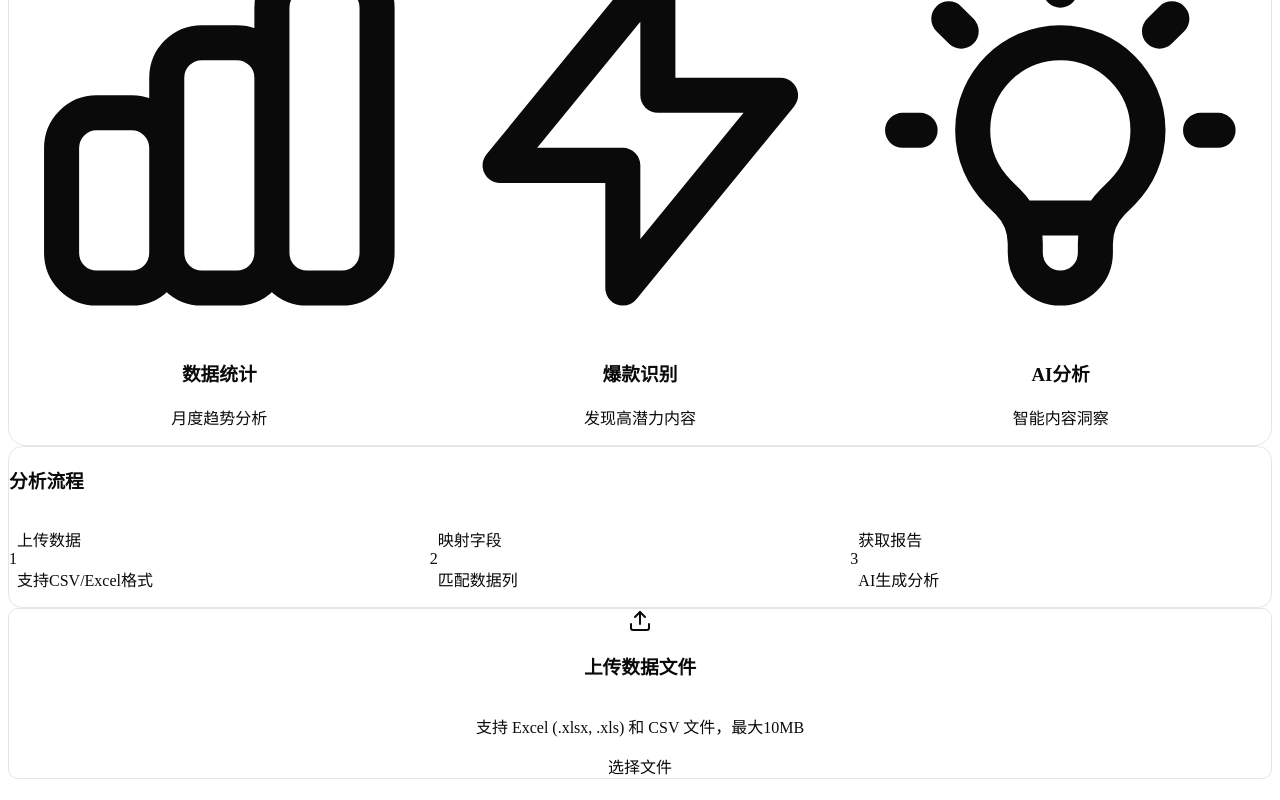
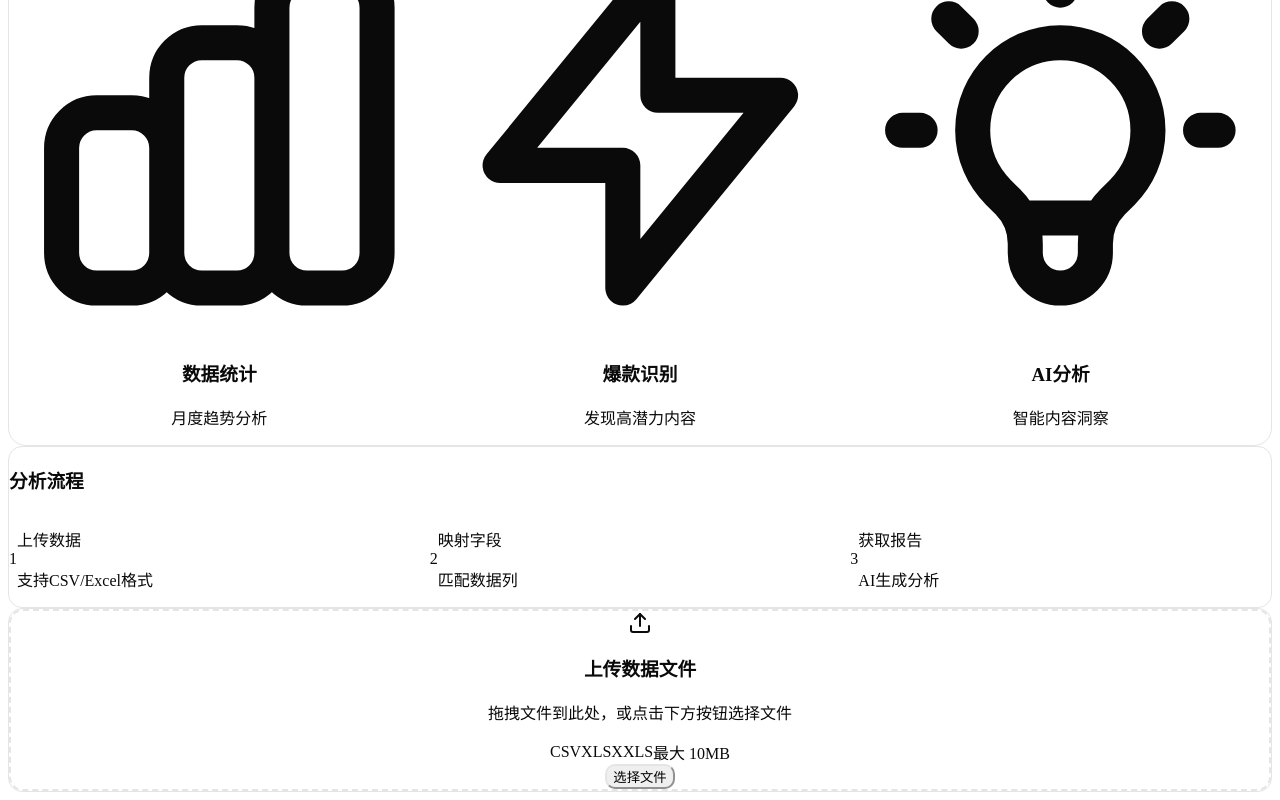
Before and after one commit to Ryan-99/video_analysis, a Next.js app: page / in a window 1280 px wide. Shown: the part 294-1094 px from the top of the page. Built offline with nearby package versions, Linux system fonts and the light colour scheme.

Commit message:
feat: update FileUploader with modern UI and drag-drop

```diff
--- a/src/components/upload/FileUploader.tsx
+++ b/src/components/upload/FileUploader.tsx
@@ -3,12 +3,10 @@
 'use client';
 
 import { useState, useCallback } from 'react';
-import { Button } from '@/components/ui/button';
-import { Card } from '@/components/ui/card';
 import { Upload } from 'lucide-react';
 
 interface FileUploaderProps {
-  onFileUploaded: (fileId: string, fileUrl: string) => void;
+  onFileUploaded: (fileId: string, fileUrl: string, fileName: string) => void;
 }
 
 /**
@@ -18,14 +16,12 @@ interface FileUploaderProps {
 export function FileUploader({ onFileUploaded }: FileUploaderProps) {
   const [uploading, setUploading] = useState(false);
   const [error, setError] = useState<string | null>(null);
+  const [isDragging, setIsDragging] = useState(false);
 
   /**
-   * 处理文件选择
+   * 处理文件上传
    */
-  const handleFileSelect = useCallback(async (e: React.ChangeEvent<HTMLInputElement>) => {
-    const file = e.target.files?.[0];
-    if (!file) return;
-
+  const uploadFile = async (file: File) => {
     setUploading(true);
     setError(null);
 
@@ -46,23 +42,109 @@ export function FileUploader({ onFileUploaded }: FileUploaderProps) {
         throw new Error(result.error.message);
       }
 
-      // 通知父组件上传成功（传递 fileId 和 fileUrl）
-      onFileUploaded(result.data.fileId, result.data.url);
+      // 通知父组件上传成功（传递 fileId, fileUrl 和 fileName）
+      onFileUploaded(result.data.fileId, result.data.url, file.name);
     } catch (err) {
       setError(err instanceof Error ? err.message : '上传失败');
     } finally {
       setUploading(false);
     }
-  }, [onFileUploaded]);
+  };
+
+  /**
+   * 处理文件选择
+   */
+  const handleFileSelect = useCallback(
+    async (e: React.ChangeEvent<HTMLInputElement>) => {
+      const file = e.target.files?.[0];
+      if (!file) return;
+      await uploadFile(file);
+    },
+    [onFileUploaded]
+  );
+
+  /**
+   * 处理拖拽事件
+   */
+  const handleDragOver = (e: React.DragEvent) => {
+    e.preventDefault();
+    setIsDragging(true);
+  };
+
+  const handleDragLeave = (e: React.DragEvent) => {
+    e.preventDefault();
+    setIsDragging(false);
+  };
+
+  const handleDrop = async (e: React.DragEvent) => {
+    e.preventDefault();
+    setIsDragging(false);
+
+    const file = e.dataTransfer.files[0];
+    if (!file) return;
+
+    // 检查文件类型
+    const validTypes = [
+      'application/vnd.openxmlformats-officedocument.spreadsheetml.sheet',
+      'application/vnd.ms-excel',
+      'text/csv',
+    ];
+    const validExtensions = ['.xlsx', '.xls', '.csv'];
+    const fileExtension = '.' + file.name.split('.').pop()?.toLowerCase();
+
+    if (
+      !validTypes.includes(file.type) &&
+      !validExtensions.includes(fileExtension)
+    ) {
+      setError('不支持的文件格式，请上传 Excel 或 CSV 文件');
+      return;
+    }
+
+    await uploadFile(file);
+  };
 
   return (
-    <Card className="p-8">
-      <div className="flex flex-col items-center justify-center gap-4">
-        <Upload className="w-12 h-12 text-gray-400" />
-        <h3 className="text-lg font-semibold">上传数据文件</h3>
+    <div className="bg-white rounded-xl border border-gray-200 p-8">
+      {/* 拖拽上传区域 */}
+      <div
+        onDragOver={handleDragOver}
+        onDragLeave={handleDragLeave}
+        onDrop={handleDrop}
+        className={`border-2 border-dashed rounded-xl p-12 text-center transition-all ${
+          isDragging
+            ? 'border-indigo-500 bg-indigo-50'
+            : 'border-gray-300 hover:border-gray-400'
+        }`}
+      >
+        <div className="flex flex-col items-center gap-4">
+          {/* 图标 */}
+          <div
+            className={`w-16 h-16 rounded-full flex items-center justify-center ${
+              isDragging ? 'bg-indigo-100' : 'bg-gray-100'
+            }`}
+          >
+            <Upload
+              className={`w-8 h-8 ${isDragging ? 'text-indigo-600' : 'text-gray-400'}`}
+            />
+          </div>
+
+          {/* 标题 */}
+          <div>
+            <h3 className="text-lg font-semibold text-gray-900 mb-1">
+              上传数据文件
+            </h3>
             <p className="text-sm text-gray-500">
-          支持 Excel (.xlsx, .xls) 和 CSV 文件，最大10MB
+              拖拽文件到此处，或点击下方按钮选择文件
             </p>
+          </div>
+
+          {/* 支持格式说明 */}
+          <div className="flex items-center gap-3 text-xs text-gray-500">
+            <span className="px-2 py-1 bg-gray-100 rounded">CSV</span>
+            <span className="px-2 py-1 bg-gray-100 rounded">XLSX</span>
+            <span className="px-2 py-1 bg-gray-100 rounded">XLS</span>
+            <span>最大 10MB</span>
+          </div>
 
           {/* 隐藏的文件输入 */}
           <input
@@ -76,16 +158,52 @@ export function FileUploader({ onFileUploaded }: FileUploaderProps) {
 
           {/* 上传按钮 */}
           <label htmlFor="file-upload">
-          <Button disabled={uploading} asChild>
-            <span>{uploading ? '上传中...' : '选择文件'}</span>
-          </Button>
+            <button
+              disabled={uploading}
+              className={`px-6 py-2.5 rounded-lg text-sm font-medium transition-all ${
+                uploading
+                  ? 'bg-gray-300 text-gray-500 cursor-not-allowed'
+                  : 'bg-gradient-to-r from-indigo-500 to-purple-600 text-white hover:from-indigo-600 hover:to-purple-700 shadow-md hover:shadow-lg'
+              }`}
+            >
+              {uploading ? (
+                <span className="flex items-center gap-2">
+                  <svg
+                    className="animate-spin h-4 w-4"
+                    xmlns="http://www.w3.org/2000/svg"
+                    fill="none"
+                    viewBox="0 0 24 24"
+                  >
+                    <circle
+                      className="opacity-25"
+                      cx="12"
+                      cy="12"
+                      r="10"
+                      stroke="currentColor"
+                      strokeWidth="4"
+                    />
+                    <path
+                      className="opacity-75"
+                      fill="currentColor"
+                      d="M4 12a8 8 0 018-8V0C5.373 0 0 5.373 0 12h4zm2 5.291A7.962 7.962 0 014 12H0c0 3.042 1.135 5.824 3 7.938l3-2.647z"
+                    />
+                  </svg>
+                  上传中...
+                </span>
+              ) : (
+                '选择文件'
+              )}
+            </button>
           </label>
 
           {/* 错误提示 */}
           {error && (
-          <p className="text-sm text-red-500">{error}</p>
+            <div className="mt-4 p-3 bg-red-50 border border-red-200 rounded-lg">
+              <p className="text-sm text-red-600">{error}</p>
+            </div>
           )}
         </div>
-    </Card>
+      </div>
+    </div>
   );
 }
```
Lines whose indentation alone changed are shown as unchanged.
